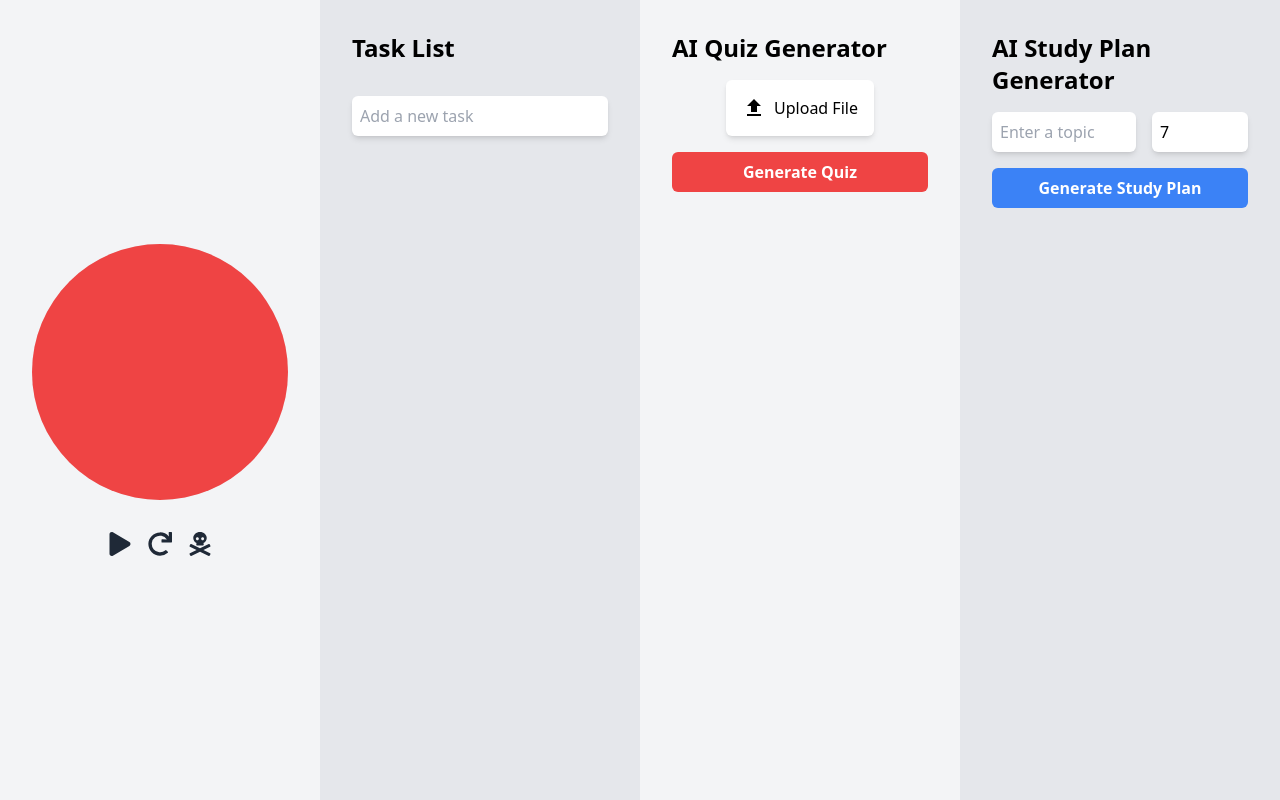
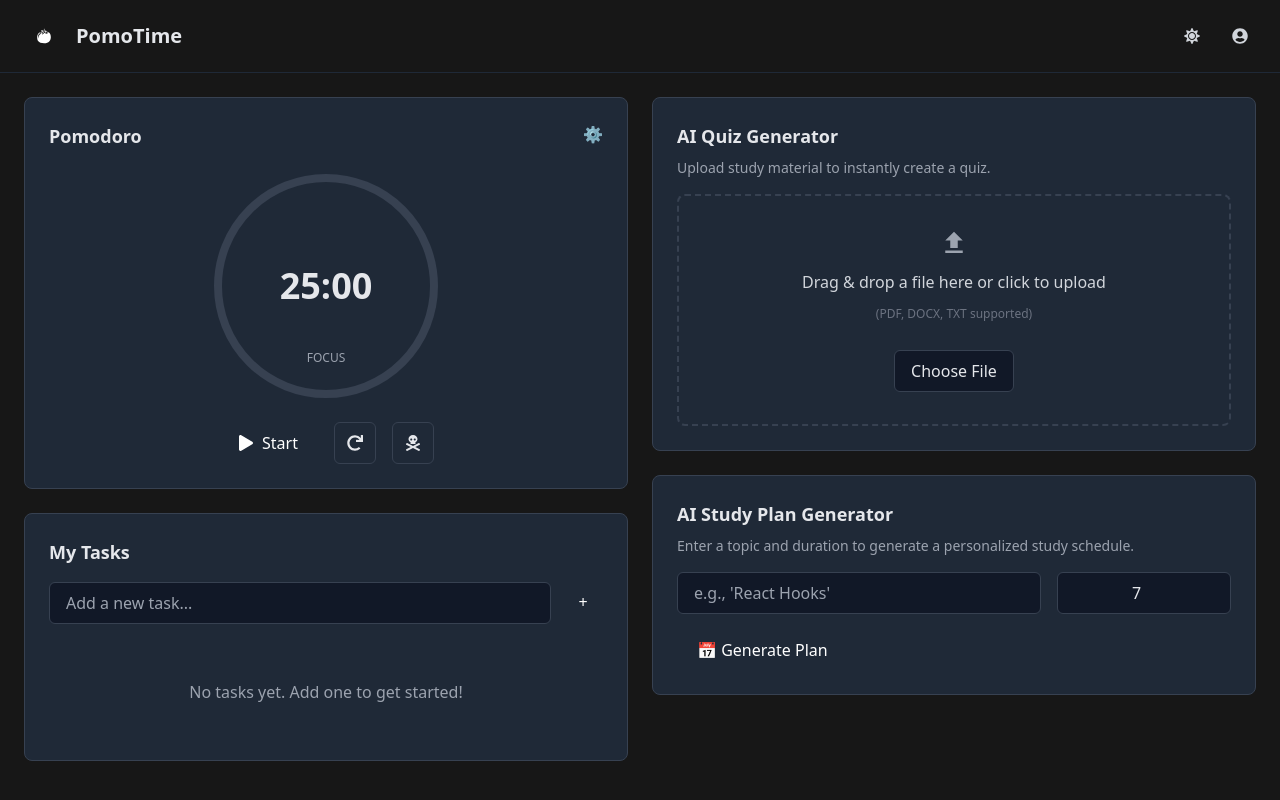
Before and after one commit to Mykas14/PomotimeFinal, a React (Vite) app: page / in a window 1280 px wide. Built offline with nearby package versions, Linux system fonts and the light colour scheme.

Commit message:
UI: update layout and dark theme to match design

```diff
--- a/src/PomoTime.jsx
+++ b/src/PomoTime.jsx
@@ -1,10 +1,19 @@
 // Import necessary libraries and components
 import React, { useState, useEffect } from 'react';
 import { DragDropContext, Droppable, Draggable } from 'react-beautiful-dnd';
-import { FaPlay, FaPause, FaRedo, FaSkullCrossbones } from 'react-icons/fa';
+import { FaPlay, FaPause, FaRedo, FaSkullCrossbones, FaSun, FaUserCircle } from 'react-icons/fa';
 import { MdFileUpload } from 'react-icons/md';
 import { GiTomato } from 'react-icons/gi';
 import { generateQuiz, generateStudyPlan } from './ai-utils';
+
+const AccentButton = ({ children, onClick, className = '' }) => (
+  <button
+    onClick={onClick}
+    className={`bg-accent hover:bg-accent-dark text-white font-medium rounded-md px-5 py-2 flex items-center gap-2 ${className}`}
+  >
+    {children}
+  </button>
+);
 
 // PomoTime component
 const PomoTime = () => {
@@ -20,6 +29,7 @@ const PomoTime = () => {
   const [tasks, setTasks] = useState(
     JSON.parse(localStorage.getItem('tasks')) || []
   );
+  const [newTaskText, setNewTaskText] = useState('');
 
   // Quiz Generator state
   const [quizData, setQuizData] = useState(null);
@@ -49,11 +59,13 @@ const PomoTime = () => {
   };
 
   // Task List functions
-  const addTask = (task) => {
-    const newTask = { id: Date.now(), text: task, completed: false };
+  const addTask = (taskText) => {
+    if (!taskText || !taskText.trim()) return;
+    const newTask = { id: Date.now(), text: taskText.trim(), completed: false };
     const newTasks = [...tasks, newTask];
     setTasks(newTasks);
     localStorage.setItem('tasks', JSON.stringify(newTasks));
+    setNewTaskText('');
   };
   const deleteTask = (id) => {
     const updatedTasks = tasks.filter((task) => task.id !== id);
@@ -84,21 +96,10 @@ const PomoTime = () => {
     const quiz = await generateQuiz(quizFile);
     setQuizData(quiz);
   };
-  const updateQuizData = (field, value, questionIndex = null) => {
-    if (questionIndex !== null) {
-      setQuizData((prevQuiz) => ({
-        ...prevQuiz,
-        questions: prevQuiz.questions.map((question, index) =>
-          index === questionIndex ? { ...question, [field]: value } : question
-        ),
-      }));
-    } else {
-      setQuizData((prevQuiz) => ({ ...prevQuiz, [field]: value }));
-    }
-  };
 
   // Study Plan Generator functions
   const generateStudyPlanFromQuiz = async () => {
+    if (!quizData) return;
     const plan = await generateStudyPlan(quizData.title, studyDuration);
     setStudyPlan(plan);
     setStudyTopic(quizData.title);
@@ -113,7 +114,7 @@ const PomoTime = () => {
     let interval;
     if (isTimerRunning) {
       interval = setInterval(() => {
-        setTimeRemaining((prevTime) => prevTime - 1);
+        setTimeRemaining((prevTime) => Math.max(prevTime - 1, 0));
       }, 1000);
     }
     return () => clearInterval(interval);
@@ -136,85 +137,103 @@ const PomoTime = () => {
     }
   }, [timeRemaining, timerMode, focusDuration, shortBreakDuration, longBreakDuration]);
 
-  // compute total duration for current mode (in seconds)
-  const currentModeDurationSeconds =
-    (timerMode === 'focus'
-      ? focusDuration
-      : timerMode === 'short-break'
-      ? shortBreakDuration
-      : longBreakDuration) * 60;
+  const minutes = String(Math.floor(timeRemaining / 60)).padStart(2, '0');
+  const seconds = String(timeRemaining % 60).padStart(2, '0');
 
-  // Render the PomoTime application
   return (
-    <div className="flex flex-col md:flex-row h-screen">
-      {/* Pomodoro Timer */}
-      <div className="bg-gray-100 dark:bg-gray-800 p-8 flex-1 flex flex-col items-center justify-center">
-        <div className="relative w-64 h-64 bg-gray-200 dark:bg-gray-700 rounded-full flex items-center justify-center">
-          <div className="text-6xl font-bold text-gray-800 dark:text-gray-200">
-            {Math.floor(timeRemaining / 60)}:{String(timeRemaining % 60).padStart(2, '0')}
+    <div className="min-h-screen bg-neutral-900 text-gray-200">
+      <header className="flex items-center justify-between px-6 py-4 border-b border-gray-800">
+        <div className="flex items-center gap-3">
+          <div className="w-10 h-10 bg-accent rounded-full flex items-center justify-center text-white">
+            <GiTomato />
           </div>
-          <div
-            className={`absolute top-0 left-0 w-full h-full rounded-full transform -rotate-90 transition-all duration-300 ease-in-out ${
-              timerMode === 'focus'
-                ? 'bg-red-500'
-                : timerMode === 'short-break'
-                ? 'bg-green-500'
-                : 'bg-blue-500'
-            }`}
-            style={{
-              clipPath: `circle(${(timeRemaining / Math.max(1, currentModeDurationSeconds)) * 100}% at 50% 50%)`,
-            }}
-          />
+          <h1 className="text-xl font-semibold">PomoTime</h1>
         </div>
-        <div className="mt-8 flex space-x-4">
+        <div className="flex items-center gap-4 text-gray-300">
+          <button title="Toggle theme" className="p-2 rounded-md hover:bg-gray-800"><FaSun /></button>
+          <button title="Account" className="p-2 rounded-md hover:bg-gray-800"><FaUserCircle /></button>
+        </div>
+      </header>
+
+      <main className="p-6 max-w-7xl mx-auto">
+        <div className="grid grid-cols-1 lg:grid-cols-2 gap-6">
+          {/* Left column: Timer (top) and Tasks (bottom) stacked */}
+          <div className="space-y-6">
+            <div className="bg-gray-800 border border-gray-700 rounded-lg p-6">
+              <div className="flex items-start justify-between">
+                <h2 className="text-lg font-semibold">Pomodoro</h2>
+                <button className="text-gray-400 hover:text-gray-200">⚙️</button>
+              </div>
+
+              <div className="mt-6 flex flex-col items-center">
+                <div className="relative">
+                  <div className="w-56 h-56 rounded-full border-8 border-gray-700 flex items-center justify-center">
+                    <div className="text-4xl font-bold">{minutes}:{seconds}</div>
+                  </div>
+                  <div className="absolute inset-0 flex items-center justify-center pointer-events-none">
+                    <div className="text-xs text-gray-400 uppercase mt-36">{timerMode === 'focus' ? 'Focus' : timerMode === 'short-break' ? 'Short Break' : 'Long Break'}</div>
+                  </div>
+                </div>
+
+                <div className="mt-6 flex items-center gap-4">
                   {isTimerRunning ? (
-            <button onClick={pauseTimer}>
-              <FaPause className="text-2xl text-gray-800 dark:text-gray-200" />
+                    <AccentButton onClick={pauseTimer}><FaPause /> Pause</AccentButton>
+                  ) : (
+                    <AccentButton onClick={startTimer}><FaPlay /> Start</AccentButton>
+                  )}
+
+                  <button onClick={resetTimer} className="p-3 rounded-md bg-gray-800 border border-gray-700 hover:bg-gray-700">
+                    <FaRedo />
                   </button>
-          ) : (
-            <button onClick={startTimer}>
-              <FaPlay className="text-2xl text-gray-800 dark:text-gray-200" />
-            </button>
-          )}
-          <button onClick={resetTimer}>
-            <FaRedo className="text-2xl text-gray-800 dark:text-gray-200" />
-          </button>
-          <button onClick={skipTimer}>
-            <FaSkullCrossbones className="text-2xl text-gray-800 dark:text-gray-200" />
+                  <button onClick={skipTimer} className="p-3 rounded-md bg-gray-800 border border-gray-700 hover:bg-gray-700">
+                    <FaSkullCrossbones />
                   </button>
                 </div>
               </div>
+            </div>
 
-      {/* Task List */}
-      <div className="bg-gray-200 dark:bg-gray-700 p-8 flex-1 flex flex-col">
-        <h2 className="text-2xl font-bold mb-4">Task List</h2>
+            <div className="bg-gray-800 border border-gray-700 rounded-lg p-6">
+              <h3 className="text-lg font-semibold mb-4">My Tasks</h3>
+              <div className="flex gap-3">
+                <input
+                  className="flex-1 bg-gray-900 border border-gray-700 rounded-md px-4 py-2 focus:outline-none"
+                  placeholder="Add a new task..."
+                  value={newTaskText}
+                  onChange={(e) => setNewTaskText(e.target.value)}
+                  onKeyDown={(e) => {
+                    if (e.key === 'Enter') addTask(newTaskText);
+                  }}
+                />
+                <button
+                  onClick={() => addTask(newTaskText)}
+                  className="w-10 h-10 rounded-md bg-accent flex items-center justify-center text-white"
+                >
+                  +
+                </button>
+              </div>
+
+              <div className="mt-6">
+                {tasks.length === 0 ? (
+                  <div className="text-center text-gray-400 py-8">No tasks yet. Add one to get started!</div>
+                ) : (
                   <DragDropContext onDragEnd={reorderTasks}>
                     <Droppable droppableId="tasks">
                       {(provided) => (
-              <div {...provided.droppableProps} ref={provided.innerRef}>
+                        <div ref={provided.innerRef} {...provided.droppableProps} className="space-y-2">
                           {tasks.map((task, index) => (
                             <Draggable key={task.id} draggableId={String(task.id)} index={index}>
                               {(provided) => (
                                 <div
+                                  ref={provided.innerRef}
                                   {...provided.draggableProps}
                                   {...provided.dragHandleProps}
-                        ref={provided.innerRef}
-                        className={`flex items-center justify-between bg-white dark:bg-gray-800 p-4 mb-2 rounded-md shadow-md ${
-                          task.completed ? 'line-through text-gray-400 dark:text-gray-500' : ''
-                        }`}
+                                  className={`flex items-center justify-between bg-gray-900 p-3 rounded-md border border-gray-700`}
                                 >
-                        <div className="flex items-center">
-                          <input
-                            type="checkbox"
-                            checked={task.completed}
-                            onChange={() => toggleTaskCompletion(task.id)}
-                            className="mr-4"
-                          />
-                          <span>{task.text}</span>
+                                  <div className="flex items-center gap-3">
+                                    <input type="checkbox" checked={task.completed} onChange={() => toggleTaskCompletion(task.id)} />
+                                    <span className={`${task.completed ? 'line-through text-gray-500' : ''}`}>{task.text}</span>
                                   </div>
-                        <button onClick={() => deleteTask(task.id)}>
-                          <FaSkullCrossbones className="text-red-500" />
-                        </button>
+                                  <button onClick={() => deleteTask(task.id)} className="text-red-400"><FaSkullCrossbones /></button>
                                 </div>
                               )}
                             </Draggable>
@@ -224,128 +243,103 @@ const PomoTime = () => {
                       )}
                     </Droppable>
                   </DragDropContext>
-        <div className="mt-4">
-          <input
-            type="text"
-            placeholder="Add a new task"
-            onKeyPress={(e) => {
-              if (e.key === 'Enter') {
-                addTask(e.target.value);
-                e.target.value = '';
-              }
-            }}
-            className="w-full bg-white dark:bg-gray-800 p-2 rounded-md shadow-md"
-          />
+                )}
+              </div>
             </div>
           </div>
 
-      {/* Quiz Generator */}
-      <div className="bg-gray-100 dark:bg-gray-800 p-8 flex-1 flex flex-col">
-        <h2 className="text-2xl font-bold mb-4">AI Quiz Generator</h2>
-        <div className="flex items-center justify-center mb-4">
-          <label htmlFor="file-upload" className="cursor-pointer">
-            <div className="bg-white dark:bg-gray-800 p-4 rounded-md shadow-md flex items-center">
-              <MdFileUpload className="text-2xl mr-2" />
-              <span>Upload File</span>
+          {/* Right column: Quiz (top) and Study Plan (bottom) stacked */}
+          <div className="space-y-6">
+            <div className="bg-gray-800 border border-gray-700 rounded-lg p-6">
+              <h3 className="text-lg font-semibold mb-2">AI Quiz Generator</h3>
+              <p className="text-sm text-gray-400 mb-4">Upload study material to instantly create a quiz.</p>
+
+              <label htmlFor="file-upload" className="block">
+                <div className="border-2 border-dashed border-gray-700 rounded-lg p-8 text-center hover:border-gray-600">
+                  <div className="flex flex-col items-center justify-center gap-3">
+                    <MdFileUpload className="text-3xl text-gray-400" />
+                    <div className="text-gray-300">Drag & drop a file here or click to upload</div>
+                    <div className="text-xs text-gray-500">(PDF, DOCX, TXT supported)</div>
+                    <div className="mt-4">
+                      <input id="file-upload" type="file" accept=".pdf,.docx,.txt" onChange={handleFileUpload} className="hidden" />
+                      <button onClick={generateQuizFromFile} className="px-4 py-2 rounded-md bg-gray-900 border border-gray-700 text-gray-200">Choose File</button>
+                    </div>
+                  </div>
                 </div>
               </label>
-          <input
-            id="file-upload"
-            type="file"
-            accept=".pdf,.docx,.txt"
-            onChange={handleFileUpload}
-            className="hidden"
-          />
-        </div>
-        <button
-          onClick={generateQuizFromFile}
-          className="bg-red-500 hover:bg-red-600 text-white font-bold py-2 px-4 rounded-md mb-4"
-        >
-          Generate Quiz
-        </button>
+
               {quizData && (
-          <div className="bg-white dark:bg-gray-800 p-4 rounded-md shadow-md">
-            <h3 className="text-xl font-bold mb-2">{quizData.title}</h3>
-            {quizData.questions.map((question, index) => (
-              <div key={index} className="mb-4">
-                <p className="font-bold">{question.question}</p>
-                {question.options.map((option, optionIndex) => (
-                  <div key={optionIndex} className="flex items-center">
-                    <input
-                      type="radio"
-                      name={`question-${index}`}
-                      checked={option === question.answer}
-                      onChange={() => updateQuizData('answer', option, index)}
-                      className="mr-2"
-                    />
-                    <input
-                      type="text"
-                      value={option}
-                      onChange={(e) =>
-                        updateQuizData('options', e.target.value, index)
-                      }
-                      className="w-full bg-gray-100 dark:bg-gray-700 p-2 rounded-md"
-                    />
+                <div className="mt-4 bg-gray-900 border border-gray-700 rounded-md p-4">
+                  <h4 className="font-semibold">{quizData.title}</h4>
+                  <div className="mt-2 space-y-3">
+                    {quizData.questions.map((q, qi) => (
+                      <div key={qi} className="bg-gray-800 p-3 rounded-md border border-gray-700">
+                        <div className="font-medium">{q.question}</div>
+                        <div className="mt-2 space-y-1">
+                          {q.options.map((opt, oi) => (
+                            <div key={oi} className="flex items-center gap-3">
+                              <input type="radio" name={`q-${qi}`} checked={opt === q.answer} readOnly />
+                              <input className="bg-gray-900 border border-gray-700 rounded-md px-2 py-1 w-full" value={opt} onChange={() => {}} />
                             </div>
                           ))}
                         </div>
-            ))}
-          </div>
-        )}
-      </div>
-
-      {/* Study Plan Generator */}
-      <div className="bg-gray-200 dark:bg-gray-700 p-8 flex-1 flex flex-col">
-        <h2 className="text-2xl font-bold mb-4">AI Study Plan Generator</h2>
-        <div className="flex items-center mb-4">
-          <input
-            type="text"
-            value={studyTopic}
-            onChange={(e) => setStudyTopic(e.target.value)}
-            placeholder="Enter a topic"
-            className="w-full bg-white dark:bg-gray-800 p-2 rounded-md shadow-md mr-4"
-          />
-          <input
-            type="number"
-            value={studyDuration}
-            onChange={(e) => setStudyDuration(Number(e.target.value))}
-            min="1"
-            max="30"
-            placeholder="Duration (days)"
-            className="w-32 bg-white dark:bg-gray-800 p-2 rounded-md shadow-md"
-          />
-        </div>
-        <button
-          onClick={
-            quizData
-              ? generateStudyPlanFromQuiz
-              : generateStudyPlanFromTopic
-          }
-          className="bg-blue-500 hover:bg-blue-600 text-white font-bold py-2 px-4 rounded-md mb-4"
-        >
-          Generate Study Plan
-        </button>
-        {studyPlan.length > 0 && (
-          <div className="bg-white dark:bg-gray-800 p-4 rounded-md shadow-md">
-            <h3 className="text-xl font-bold mb-2">
-              {quizData ? quizData.title : studyTopic}
-            </h3>
-            <div className="space-y-4">
-              {studyPlan.map((day, index) => (
-                <div key={index}>
-                  <h4 className="font-bold">Day {index + 1}</h4>
-                  <p>{day.topic}</p>
-                  <ul className="list-disc pl-6">
-                    {day.activities.map((activity, activityIndex) => (
-                      <li key={activityIndex}>{activity}</li>
-                    ))}
-                  </ul>
                       </div>
                     ))}
                   </div>
                 </div>
               )}
             </div>
+
+            <div className="bg-gray-800 border border-gray-700 rounded-lg p-6">
+              <h3 className="text-lg font-semibold mb-2">AI Study Plan Generator</h3>
+              <p className="text-sm text-gray-400 mb-4">Enter a topic and duration to generate a personalized study schedule.</p>
+
+              <div className="grid grid-cols-1 md:grid-cols-3 gap-4 items-center">
+                <div className="md:col-span-2">
+                  <input
+                    type="text"
+                    value={studyTopic}
+                    onChange={(e) => setStudyTopic(e.target.value)}
+                    placeholder="e.g., 'React Hooks'"
+                    className="w-full bg-gray-900 border border-gray-700 rounded-md px-4 py-2"
+                  />
+                </div>
+                <div className="md:col-span-1">
+                  <input
+                    type="number"
+                    value={studyDuration}
+                    onChange={(e) => setStudyDuration(Number(e.target.value))}
+                    min={1}
+                    max={30}
+                    className="w-full bg-gray-900 border border-gray-700 rounded-md px-4 py-2 text-center"
+                  />
+                </div>
+              </div>
+
+              <div className="mt-4">
+                <AccentButton onClick={quizData ? generateStudyPlanFromQuiz : generateStudyPlanFromTopic} className="w-full">
+                  📅 Generate Plan
+                </AccentButton>
+              </div>
+
+              {studyPlan.length > 0 && (
+                <div className="mt-4 space-y-3">
+                  {studyPlan.map((day, i) => (
+                    <div key={i} className="bg-gray-900 border border-gray-700 rounded-md p-3">
+                      <div className="font-semibold">Day {i + 1} — {day.topic}</div>
+                      <ul className="list-disc pl-6 mt-2 text-sm text-gray-300">
+                        {day.activities.map((act, ai) => (
+                          <li key={ai}>{act}</li>
+                        ))}
+                      </ul>
+                    </div>
+                  ))}
+                </div>
+              )}
+            </div>
+          </div>
+        </div>
+      </main>
     </div>
   );
 };
```
Lines whose indentation alone changed are shown as unchanged.
